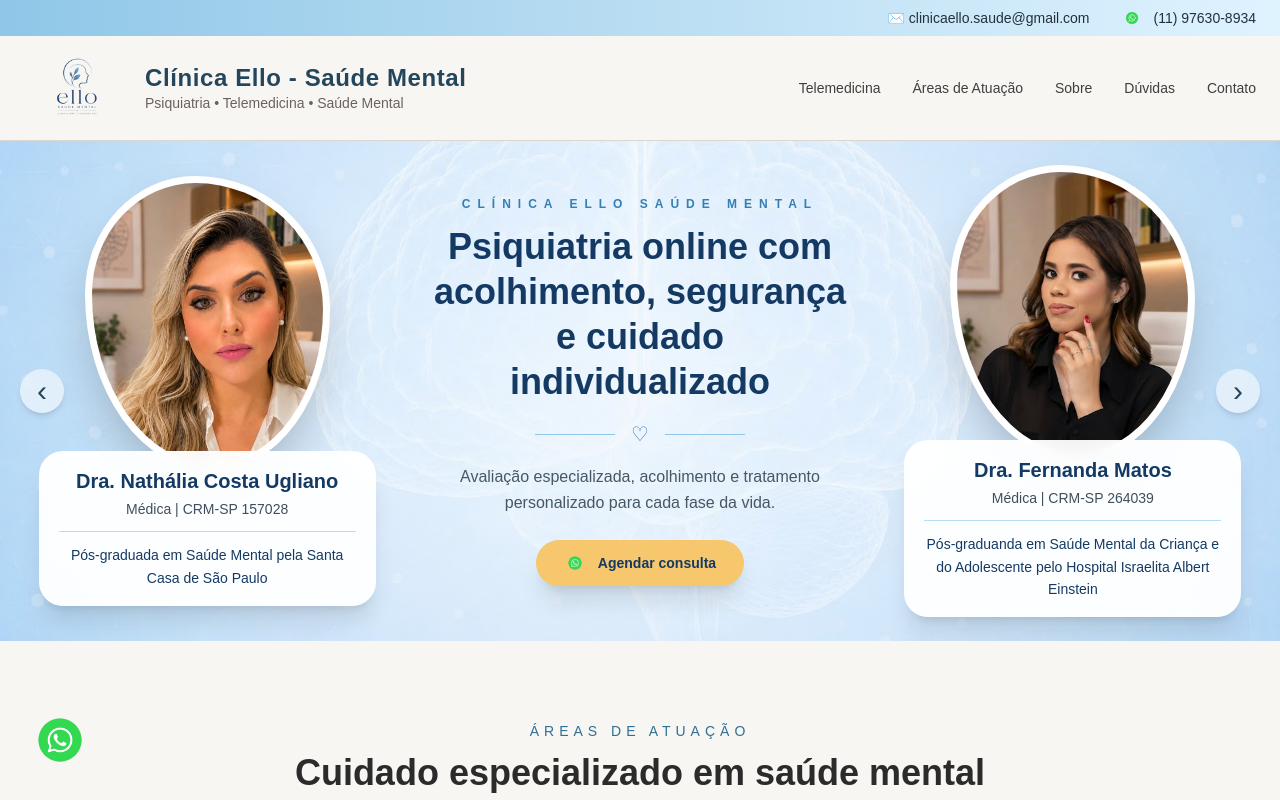
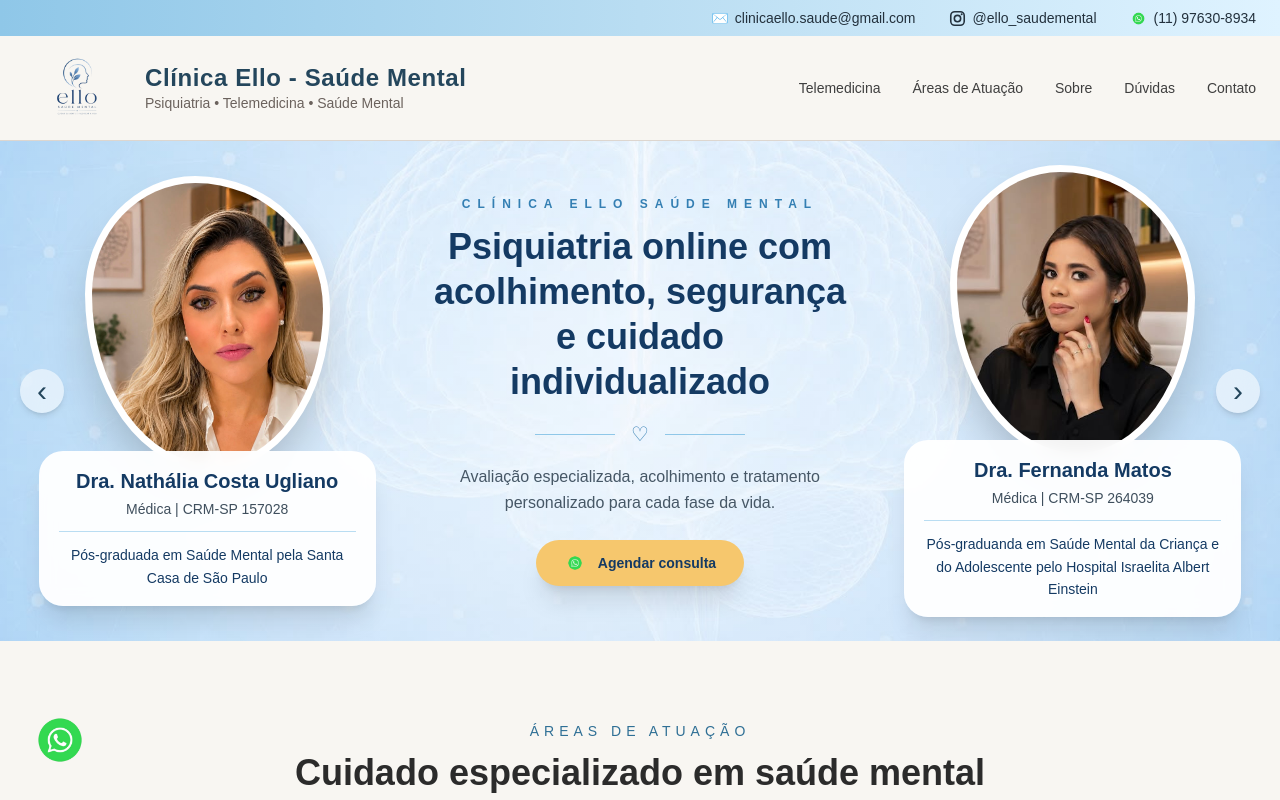
Before and after one commit to LuizUgliano/ellosaudemental, a Next.js app: page / in a window 1280 px wide. Shown: the top 800 px of the page. Built offline with nearby package versions, Linux system fonts and the light colour scheme.

Commit message:
Adiciona Schema.org, Google Analytics e Instagram no header

```diff
--- a/app/layout.tsx
+++ b/app/layout.tsx
@@ -4,6 +4,7 @@
 import Script from "next/script";
 import { Geist, Geist_Mono } from "next/font/google";
 import "./globals.css";
+
 
 const geistSans = Geist({
   variable: "--font-geist-sans",
@@ -87,6 +88,88 @@
             gtag('config', 'G-NQ1YED49D4');
           `}
         </Script>
+        <Script
+  id="schema-ello"
+  type="application/ld+json"
+  strategy="afterInteractive"
+  dangerouslySetInnerHTML={{
+    __html: JSON.stringify({
+      "@context": "https://schema.org",
+      "@graph": [
+        {
+          "@type": "MedicalOrganization",
+          "@id": "https://ellosaudemental.com.br/#organization",
+          name: "Clínica Ello Saúde Mental",
+          url: "https://ellosaudemental.com.br",
+          logo: "https://ellosaudemental.com.br/images/ello-logo.png",
+          email: "clinicaello.saude@gmail.com",
+          telephone: "+55 11 97630-8934",
+          sameAs: ["https://www.instagram.com/ello_saudemental"],
+          medicalSpecialty: "Psychiatry",
+          areaServed: "Brasil",
+          availableService: [
+            "Consulta psiquiátrica online",
+            "Telemedicina em psiquiatria",
+            "Atendimento em saúde mental",
+          ],
+          openingHoursSpecification: [
+            {
+              "@type": "OpeningHoursSpecification",
+              dayOfWeek: [
+                "Monday",
+                "Tuesday",
+                "Wednesday",
+                "Thursday",
+                "Friday",
+              ],
+              opens: "09:00",
+              closes: "18:00",
+            },
+          ],
+          employee: [
+            {
+              "@id": "https://ellosaudemental.com.br/#dra-nathalia",
+            },
+            {
+              "@id": "https://ellosaudemental.com.br/#dra-fernanda",
+            },
+          ],
+        },
+        {
+          "@type": "Physician",
+          "@id": "https://ellosaudemental.com.br/#dra-nathalia",
+          name: "Dra. Nathália Oliveira Costa",
+          honorificPrefix: "Dra.",
+          medicalSpecialty: "Psychiatry",
+          identifier: "CRM-SP 157028",
+          worksFor: {
+            "@id": "https://ellosaudemental.com.br/#organization",
+          },
+        },
+        {
+          "@type": "Physician",
+          "@id": "https://ellosaudemental.com.br/#dra-fernanda",
+          name: "Dra. Fernanda Matos",
+          honorificPrefix: "Dra.",
+          medicalSpecialty: "Psychiatry",
+          identifier: "CRM-SP 264039",
+          worksFor: {
+            "@id": "https://ellosaudemental.com.br/#organization",
+          },
+        },
+        {
+          "@type": "WebSite",
+          "@id": "https://ellosaudemental.com.br/#website",
+          name: "Clínica Ello Saúde Mental",
+          url: "https://ellosaudemental.com.br",
+          publisher: {
+            "@id": "https://ellosaudemental.com.br/#organization",
+          },
+        },
+      ],
+    }),
+  }}
+/>
 
         {children}
         <Analytics />
--- a/app/page.tsx
+++ b/app/page.tsx
@@ -191,18 +191,42 @@
     <main className="min-h-screen bg-[#f4f1ed] text-[#2b2b2b]">
       <header className="relative z-40">
         <div className="bg-gradient-to-r from-[#8fc7e8] via-[#b9ddf2] to-[#dff3ff] text-[#23313d]">
-          <div className="max-w-7xl mx-auto px-4 md:px-6 py-2 flex items-center justify-center md:justify-end gap-4 md:gap-8 text-xs md:text-sm">
-            <span className="truncate">✉️ clinicaello.saude@gmail.com</span>
+          <div className="max-w-7xl mx-auto px-4 md:px-6 py-2 flex items-center justify-center md:justify-end gap-5 md:gap-8 text-xs md:text-sm">
+            <a
+              href="mailto:clinicaello.saude@gmail.com"
+              className="flex items-center gap-1.5 shrink-0 hover:text-[#143a63] transition"
+              aria-label="Enviar e-mail para a Clínica Ello Saúde Mental"
+            >
+              <span aria-hidden="true">✉️</span>
+              <span className="hidden sm:inline">clinicaello.saude@gmail.com</span>
+            </a>
 
-            <div className="flex items-center gap-2 md:gap-3 shrink-0">
+            <a
+              href="https://www.instagram.com/ello_saudemental"
+              target="_blank"
+              rel="noopener noreferrer"
+              className="flex items-center gap-1.5 shrink-0 hover:text-[#143a63] transition"
+              aria-label="Instagram da Clínica Ello Saúde Mental"
+            >
+              <InstagramIcon />
+              <span className="hidden md:inline">@ello_saudemental</span>
+            </a>
+
+            <a
+              href="https://wa.me/5511976308934"
+              target="_blank"
+              rel="noopener noreferrer"
+              className="flex items-center gap-1.5 shrink-0 hover:text-[#143a63] transition"
+              aria-label="WhatsApp da Clínica Ello Saúde Mental"
+            >
               <Image
                 src="/whatsapp.png"
                 alt="WhatsApp"
-                width={20}
-                height={20}
+                width={19}
+                height={19}
               />
-              <span>(11) 97630-8934</span>
-            </div>
+              <span className="hidden sm:inline">(11) 97630-8934</span>
+            </a>
           </div>
         </div>
 
@@ -808,6 +832,32 @@
   );
 }
 
+function InstagramIcon() {
+  return (
+    <svg
+      aria-hidden="true"
+      width="19"
+      height="19"
+      viewBox="0 0 24 24"
+      fill="none"
+      xmlns="http://www.w3.org/2000/svg"
+      className="shrink-0"
+    >
+      <rect
+        x="3.5"
+        y="3.5"
+        width="17"
+        height="17"
+        rx="5"
+        stroke="currentColor"
+        strokeWidth="2"
+      />
+      <circle cx="12" cy="12" r="4" stroke="currentColor" strokeWidth="2" />
+      <circle cx="17.3" cy="6.7" r="1.25" fill="currentColor" />
+    </svg>
+  );
+}
+
 function MobileDoctorBlock({
   image,
   name,
```
Also changed, not shown: public/instagram.svg (added).
